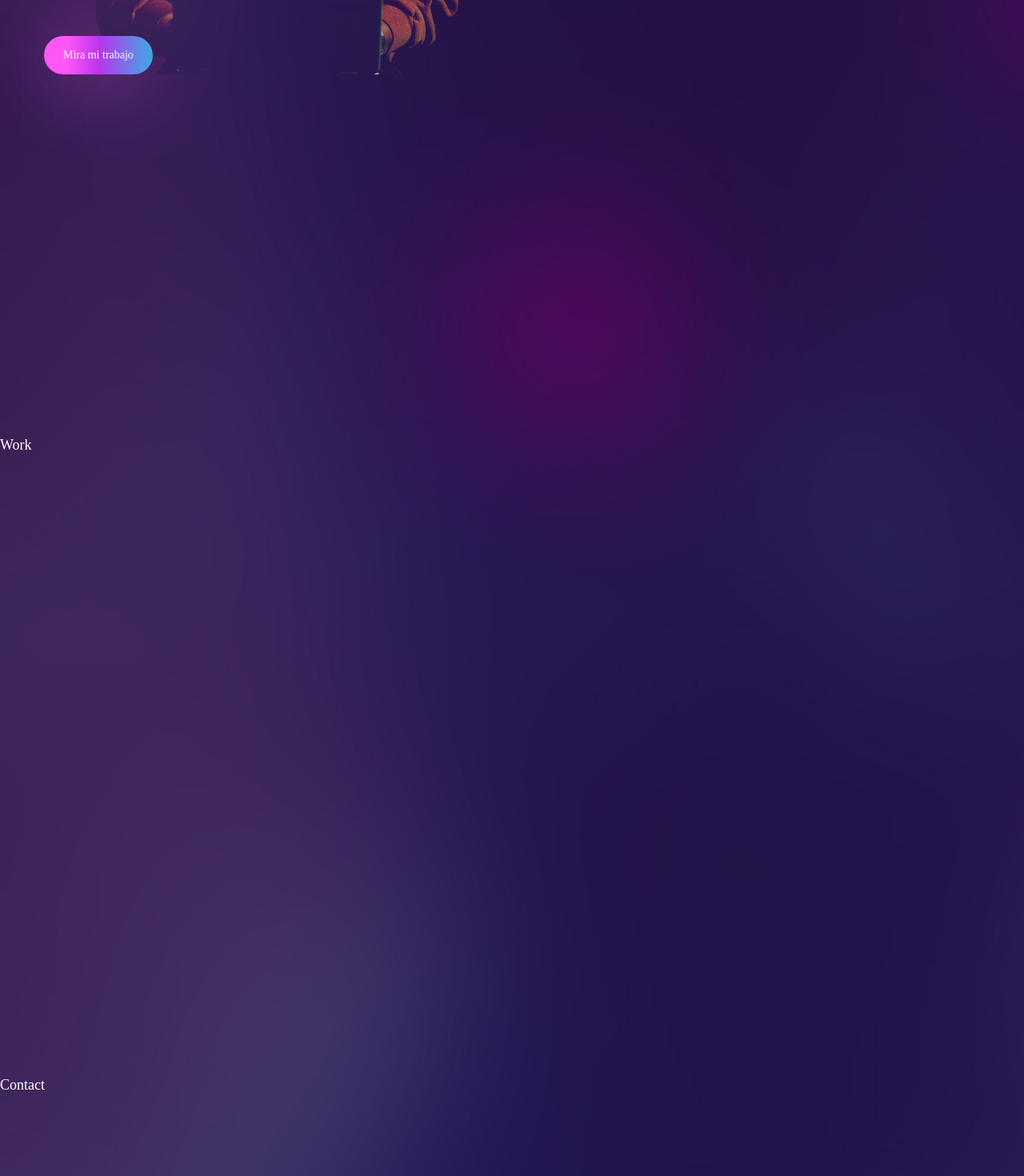
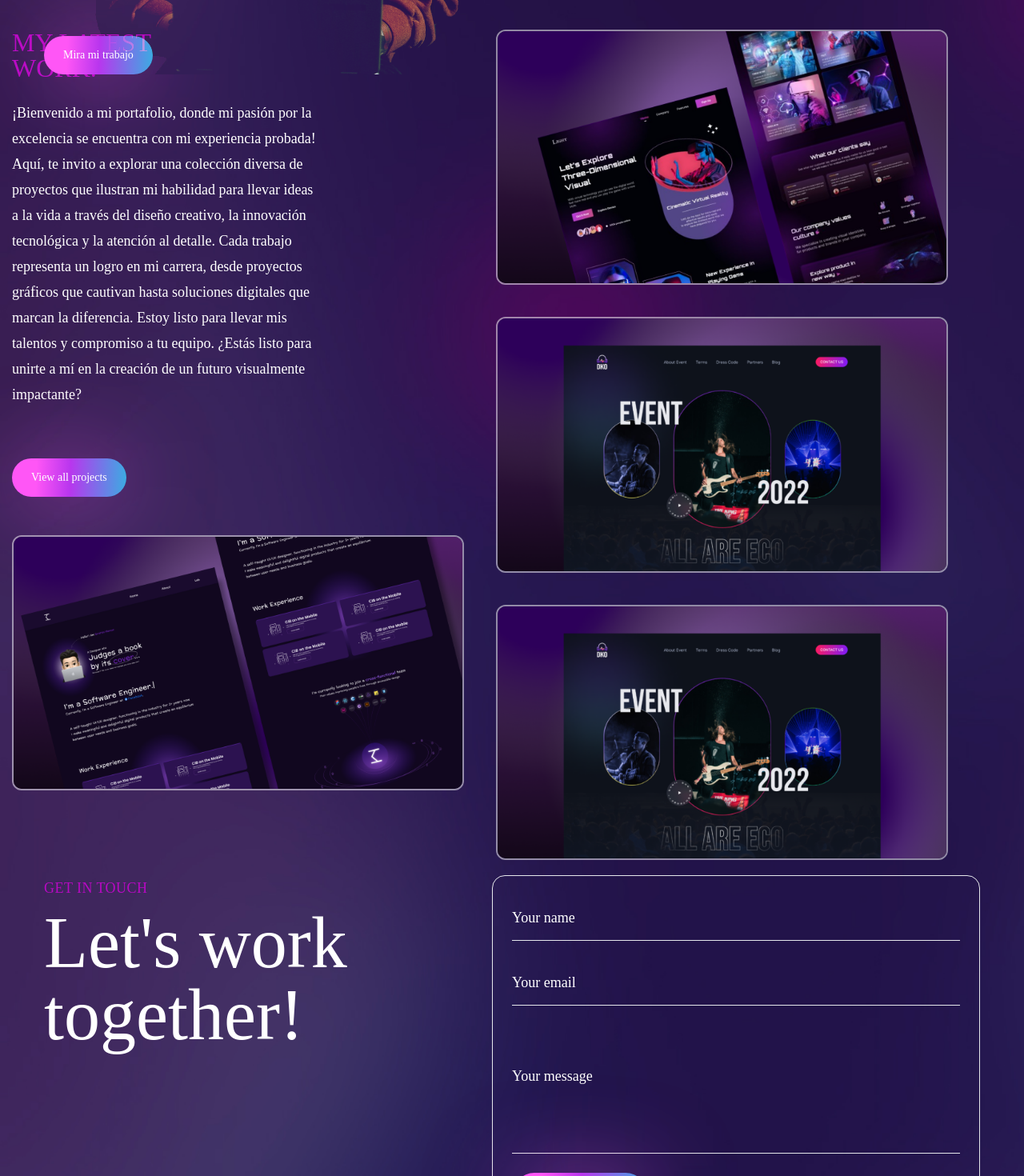
Before and after one commit to CarlosEmartinezC/my_portafolio, a React (Create React App) app: page / in a window 1280 px wide. Shown: the part 2180-3650 px from the top of the page at 80% size. Built offline with nearby package versions, Linux system fonts and the light colour scheme.

Commit message:
cambio 2 estetico finalizado

```diff
--- a/src/components/Contact.js
+++ b/src/components/Contact.js
@@ -1,7 +1,37 @@
 import React from 'react';
+// motion
+import { motion } from 'framer-motion';
+// variants
+import { fadeIn } from '../variants';
 
 const Contact = () => {
-  return <div className='section' id='contact'>Contact</div>;
-};
+  return (
+  <section className='section' id='contact'>
+    <div className='container mx-auto'>
+      <div className='flex flex-col lg:flex-row'>
+        {/*text*/}
+        <div className='flex-1 '>
+          <div>
+            <h4 className='text-q uppercase text-accent font-medium mb-2 tracking-wide'>Get in touch</h4>
+            <h2 className='text-[45px] lg:text-[90px] leading-none mb-12'>Let's work <br/> together!
+            </h2>
+          </div>
+        </div>
+        {/*from*/}
+        <from className='flex-1 border rounded-2xl flex flex-col gap-y-6 pb-24 p-6 items-start'>
+          <input className='bg-transparent border-b py-3 outline-none w-full placeholder:text-white focus:border-accent transition-all'
+          type='text'
+          placeholder='Your name' />
+          <input className='bg-transparent border-b py-3 outline-none w-full placeholder:text-white focus:border-accent transition-all'
+          type='text'
+          placeholder='Your email' />
+          <textarea className='bg-transparent border-b py-12 outline-none w-full placeholder:text-white focus:border-accent transition-all resize-none'
+          placeholder='Your message'></textarea>
+          <button className='btn btn-lg'>Send message</button>
+        </from>
+      </div>
+    </div>
+  </section>
+)};
 
 export default Contact;
--- a/src/components/Work.js
+++ b/src/components/Work.js
@@ -2,9 +2,91 @@ import React from 'react';
 import { BsArrowUpRight } from 'react-icons/bs';
 import {motion} from 'framer-motion';
 import {fadeIn} from '../variants';
-
+import Img1 from '../assets/portfolio-img1.png';
+import Img2 from '../assets/portfolio-img2.png';
+import Img3 from '../assets/portfolio-img3.png';
 const Work = () => {
-  return <div className='section' id='work'>Work</div>;
-};
+  return (
+  <section className='section' id='work'>
+    <div className='container mx audio'>
+      <div className='flex flex-col lg:flex-row gap-x-10'>
+        <motion.div variants={fadeIn('right', 0.3)} initial="hidden" whileInView={'show'} viewport={{once: false, amount: 0.3 }} className='flex-1 flex flex-col gap-y-12 mb-10 lg:mb-0'>
+          {/* text */}
+          <div>
+            <h2 className='h2 leading-light text-accent'> My latest <br/> Work.</h2>
+            <p className='max-w-sm mb-16'>¡Bienvenido a mi portafolio, donde mi pasión por la excelencia se encuentra con mi experiencia probada! Aquí,
+            te invito a explorar una colección diversa de proyectos que ilustran mi habilidad para llevar ideas a la vida a través del diseño creativo,
+            la innovación tecnológica y la atención al detalle. Cada trabajo representa un logro en mi carrera,
+            desde proyectos gráficos que cautivan hasta soluciones digitales que marcan la diferencia. Estoy listo para llevar mis talentos y compromiso a tu equipo.
+            ¿Estás listo para unirte a mí en la creación de un futuro visualmente impactante?</p>
+            <button className='btn btn-sm'>View all projects</button>
+          </div>
+          {/*image*/}
+          <div className='group relative overflow-hidden border-2 border-white/50 rounded-xl'>
+            {/* overlay */}
+            <div className='group-hover:bg-black/70 w-full h-full absolute z-40 transition-all duration-300'></div>
+            {/* img*/}
+            <img className='group-hover:scale-125 transition-all duration-500' src={Img1} alt='' />
+            {/* pretitle */}
+            <div className='absolute -buttom-full left-12 group-hover:bottom-24 transition-all duration-500 z-50'>
+              <span className='text-gradient'>UI/UX Design </span>
+            </div>
+            {/* title */}
+            <div className='absolute -buttom-full left-12 group-hover:bottom-14 transition-all duration-700 z-50'>
+              <span className='text-3x1 text-while'>Project Title</span>
+            </div>
+          </div>
+        </motion.div>
+        <motion.div variants={fadeIn('left', 0.5)} initial="hidden" whileInView={'show'} viewport={{once: false, amount: 0.3 }} className='flex-1 flex flex-col gap-y-10 '>
+          {/*image*/}
+          <div className='group relative overflow-hidden border-2 border-white/50 rounded-xl'>
+            {/* overlay */}
+            <div className='group-hover:bg-black/70 w-full h-full absolute z-40 transition-all duration-300'></div>
+            {/* img*/}
+            <img className='group-hover:scale-125 transition-all duration-500' src={Img2} alt='' />
+            {/* pretitle */}
+            <div className='absolute -buttom-full left-12 group-hover:bottom-24 transition-all duration-500 z-50'>
+              <span className='text-gradient'>UI/UX Design </span>
+            </div>
+            {/* title */}
+            <div className='absolute -buttom-full left-12 group-hover:bottom-14 transition-all duration-700 z-50'>
+              <span className='text-3x1 text-while'>Project Title</span>
+            </div>
+          </div>
+          {/*image*/}
+          <div className='group relative overflow-hidden border-2 border-white/50 rounded-xl'>
+            {/* overlay */}
+            <div className='group-hover:bg-black/70 w-full h-full absolute z-40 transition-all duration-300'></div>
+            {/* img*/}
+            <img className='group-hover:scale-125 transition-all duration-500' src={Img3} alt='' />
+            {/* pretitle */}
+            <div className='absolute -buttom-full left-12 group-hover:bottom-24 transition-all duration-500 z-50'>
+              <span className='text-gradient'>UI/UX Design </span>
+            </div>
+            {/* title */}
+            <div className='absolute -buttom-full left-12 group-hover:bottom-14 transition-all duration-700 z-50'>
+              <span className='text-3x1 text-while'>Project Title</span>
+            </div>
+          </div>
+          {/*image*/}
+          <div className='group relative overflow-hidden border-2 border-white/50 rounded-xl'>
+            {/* overlay */}
+            <div className='group-hover:bg-black/70 w-full h-full absolute z-40 transition-all duration-300'></div>
+            {/* img*/}
+            <img className='group-hover:scale-125 transition-all duration-500' src={Img3} alt='' />
+            {/* pretitle */}
+            <div className='absolute -buttom-full left-12 group-hover:bottom-24 transition-all duration-500 z-50'>
+              <span className='text-gradient'>UI/UX Design </span>
+            </div>
+            {/* title */}
+            <div className='absolute -buttom-full left-12 group-hover:bottom-14 transition-all duration-700 z-50'>
+              <span className='text-3x1 text-while'>Project Title</span>
+            </div>
+          </div>
+        </motion.div>
+      </div>
+    </div>
+  </section>
+)};
 
 export default Work;
```
